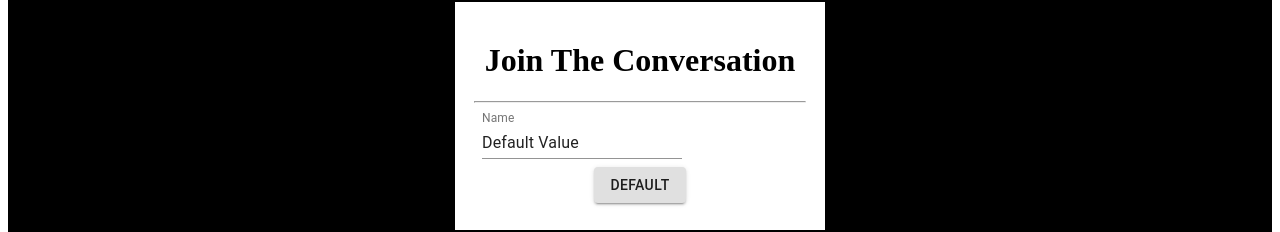
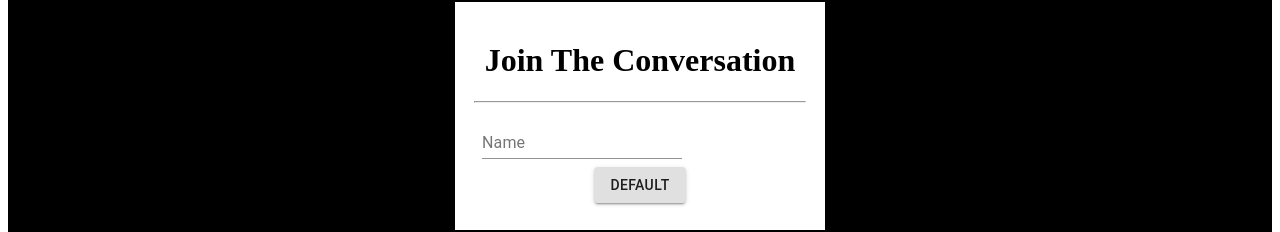
Before and after one commit to BrandonMGH/React-Chat_App, a React (Vite) app in the folder client/: page / in a window 1280 px wide. Shown: the part 205-437 px from the top of the page. Built offline with nearby package versions, Linux system fonts and the light colour scheme.

Commit message:
removed default value.

```diff
--- a/client/src/Join.js
+++ b/client/src/Join.js
@@ -69,7 +69,6 @@ export default function Join() {
                                         <TextField
                                             label="Name"
                                             id="margin-none"
-                                            defaultValue="Default Value"
                                             className={classes.textField}
                                             onChange={event => setChatName(event.target.value)}
                                         />
```
Also changed, not shown: 2 other files (tests, documents, lock files or other folders).
